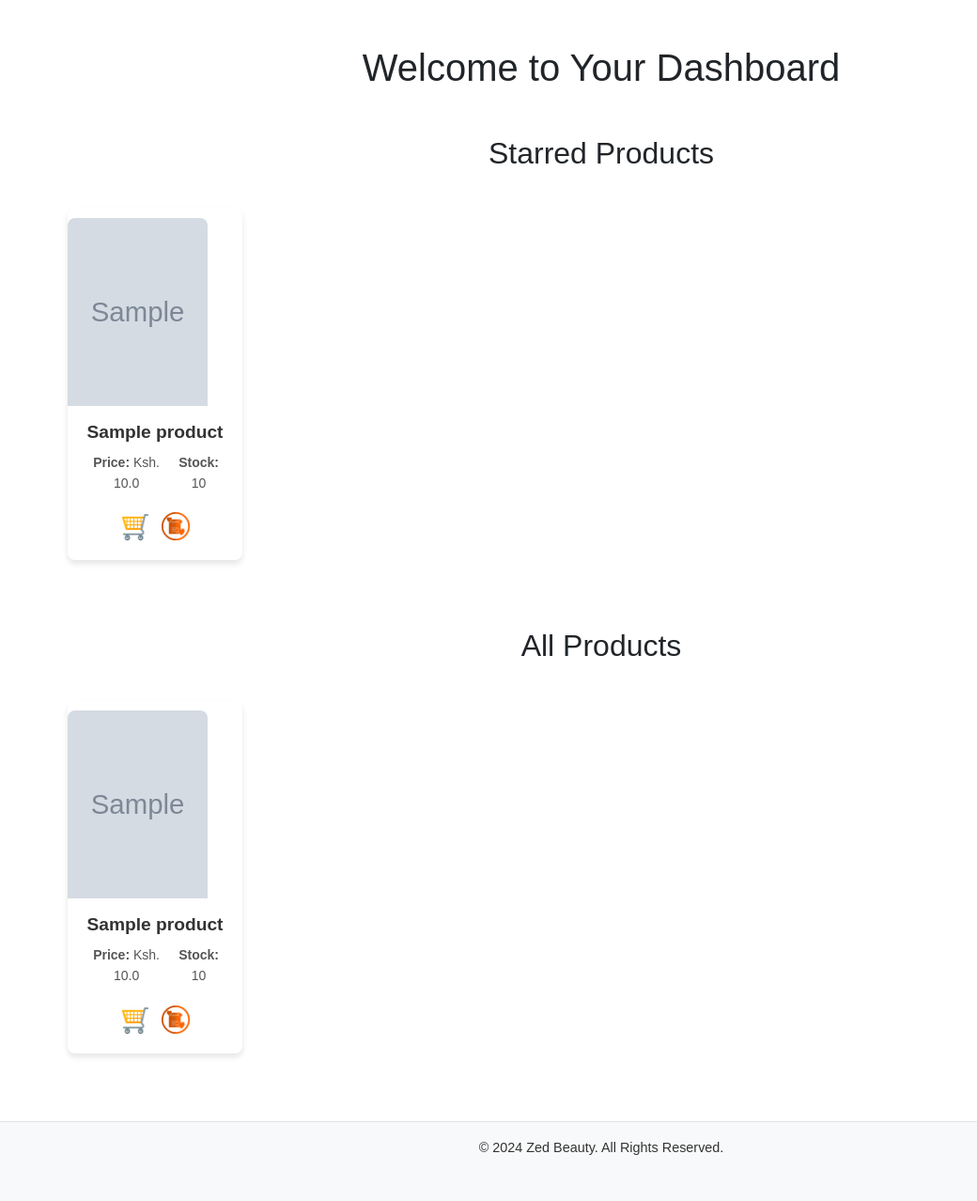
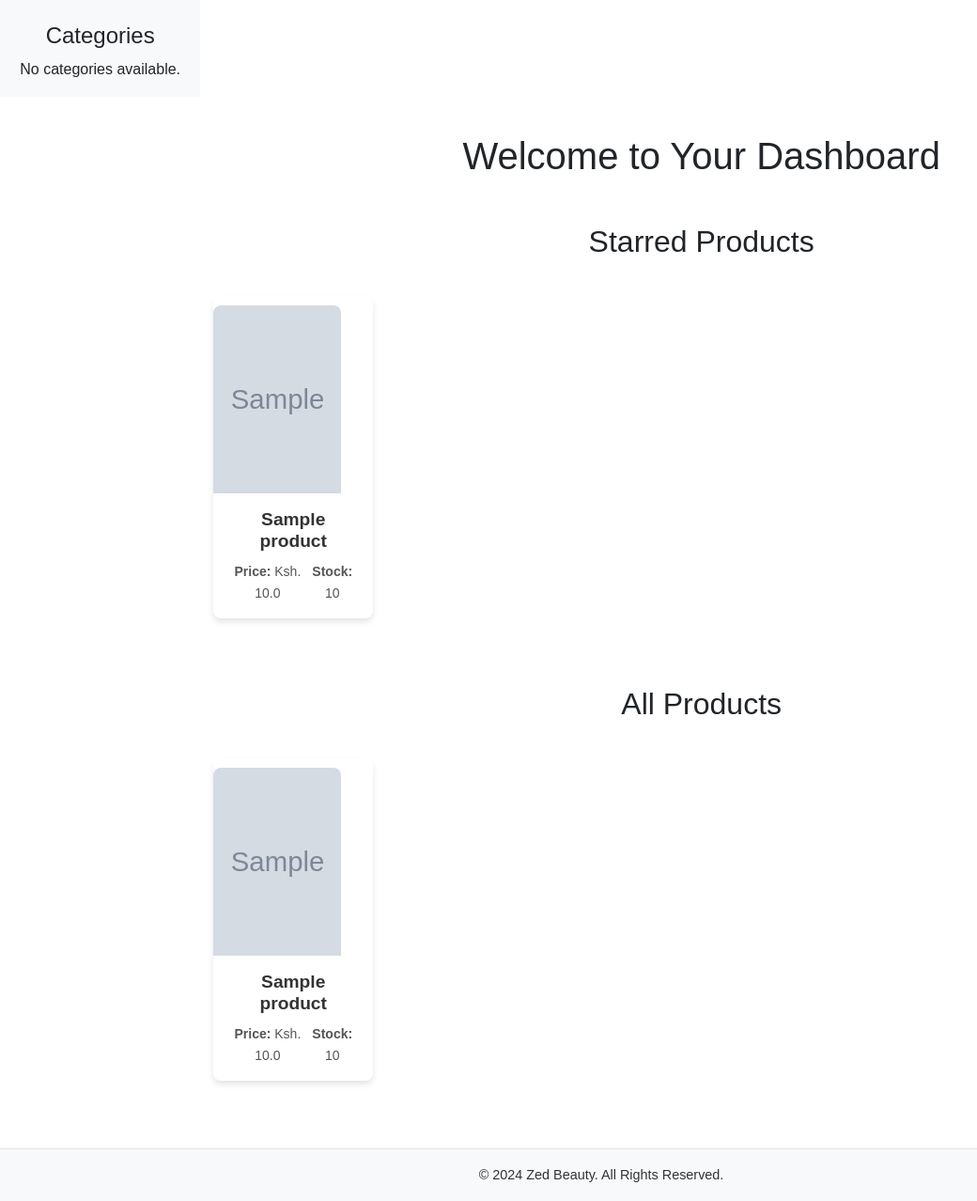
Before and after one commit to yvonnegichovi/e-commerce, a Flask app: page /dashboard in a window 1280 px wide. Shown: the part 59-1337 px from the top of the page at 94% size, without its empty margins (0-1040 px from the left). Before the commit the page ends 1288 px from the top, so only its background shows below. Run offline with Flask 3, Linux system fonts and the light colour scheme; a user stored in the database is signed in; tables that the repository leaves empty hold one stand-in row (values such as "Sample post"); grey boxes marked "Sample" are stand-in pictures.

Commit message:
removed status from products model

```diff
--- a/entry/models.py
+++ b/entry/models.py
@@ -98,7 +98,6 @@
     stock = db.Column(db.Integer, default=0)
     created_at = db.Column(db.DateTime, default=datetime.utcnow)
     is_starred = db.Column(db.Boolean, default=False)
-    status = db.Column(db.String(20), nullable=False, default='unordered')
 
     # Foreign key to Category
     category_id = db.Column(db.Integer, db.ForeignKey('categories.id'), nullable=False)
--- a/entry/routes/product_routes.py
+++ b/entry/routes/product_routes.py
@@ -124,3 +124,14 @@
         return jsonify({'status': 'success', 'message': 'Item removed successfully'}), 200
     except Exception as e:
         return jsonify({'status': 'error', 'message': 'Failed to remove item', 'error': str(e)}), 500
+
+
+@product.route('/categories/<int:category_id>')
+def list_by_category(category_id):
+    """
+    Lists products in a specific category.
+    """
+    category = Category.query.get_or_404(category_id)
+    products = Product.query.filter_by(category_id=category.id).all()
+    print(f"FETCHED {category.name} SUCESSFULLY")
+    return render_template('product/list_by_category.html', category=category, products=products)
--- a/entry/templates/dashboard.html
+++ b/entry/templates/dashboard.html
@@ -33,11 +33,35 @@
         </div>
     </nav>
 
+    <!-- Main Content Layout -->
+    <div class="container-fluid">
+        <div class="row">
+            <!-- Side Navigation -->
+            <nav class="col-md-3 col-lg-2 d-md-block bg-light sidebar">
+                <div class="position-sticky">
+                    <h4 class="text-center mt-4">Categories</h4>
+                    <ul class="nav flex-column">
+                        {% if categories %}
+                            {% for category in categories %}
+                                <li class="nav-item">
+                                    <a class="nav-link" href="{{ url_for('product.list_by_category', category_id=category.id) }}">
+                                        {{ category.name }}
+                                    </a>
+                                </li>
+                            {% endfor %}
+                        {% else %}
+                            <li class="nav-item">
+                                <p class="text-center">No categories available.</p>
+                            </li>
+                        {% endif %}
+                    </ul>
+                </div>
+            </nav>
+
             <!-- Main Content -->
-    <div class="container mt-5">
-        <h1 class="text-center">Welcome to Your Dashboard</h1>
+            <main class="col-md-9 ms-sm-auto col-lg-10 px-md-4">
+                <h1 class="text-center mt-4">Welcome to Your Dashboard</h1>
 
-        <!-- Product Listings -->
                 <!-- Starred Products Section -->
                 <div id="all_products" class="row mt-5">
                     <h2 class="text-center mb-4">Starred Products</h2>
@@ -52,21 +76,11 @@
                                     <div class="card-body">
                                         <a href="{{ url_for('product.product_detail', product_id=product.id) }}">
                                             <h5 class="card-title">{{ product.product_name }}</h5>
+                                        </a>
                                         <p class="card-text d-flex justify-content-between">
-                                </a>
                                             <span><strong>Price:</strong> Ksh. {{ product.price }}</span>
                                             <span><strong>Stock:</strong> {{ product.stock }}</span>
                                         </p>
-
-                                <!-- Edit button specific to each product -->
-                                <a href="#" class="btn btn-warning p-0" style="border: none;">
-                                    <img src="{{ url_for('static', filename='images/shopping_cart.png') }}" alt="Cart" style="width: 30px; height: 30px;">
-                                </a>
-                                <form action="#" method="POST" style="display: inline;">
-                                    <button type="submit" class="btn btn-danger p-0" style="border: none; background: none;">
-                                        <img src="{{ url_for('static', filename='images/wishlist-icon.jpg') }}" alt="Wishlist" style="width: 30px; height: 30px;">
-                                    </button>
-                                </form>
                                     </div>
                                 </div>
                             </div>
@@ -83,21 +97,18 @@
                         {% for product in products %}
                             <div class="col-lg-2 col-md-4 col-sm-6 col-12 mb-4">
                                 <div class="card">
-                            <img src="{{ url_for('static', filename=product.image) if product.image else 'https://via.placeholder.com/150' }}" class="card-img-top" alt="{{ product.product_name }}">                                                        <div class="card-body">                                                        <h5 class="card-title">{{ product.product_name }}</h5>
+                                    <a href="{{ url_for('product.product_detail', product_id=product.id) }}">
+                                        <img src="{{ url_for('static', filename=product.image) if product.image else url_for('static', filename='images/placeholder.jpg') }}"
+                                             class="card-img-top" alt="{{ product.product_name }}">
+                                    </a>
+                                    <div class="card-body">
+                                        <a href="{{ url_for('product.product_detail', product_id=product.id) }}">
+                                            <h5 class="card-title">{{ product.product_name }}</h5>
+                                        </a>
                                         <p class="card-text d-flex justify-content-between">
                                             <span><strong>Price:</strong> Ksh. {{ product.price }}</span>
                                             <span><strong>Stock:</strong> {{ product.stock }}</span>
                                         </p>
-
-                                <!-- Edit button specific to each product -->
-                                 <a href="#" class="btn btn-warning p-0" style="border: none;">
-                                    <img src="{{ url_for('static', filename='images/shopping_cart.png') }}" alt="Cart" style="width: 30px; height: 30px;">
-                                </a>
-                                <form action="#" method="POST" style="display: inline;">
-                                    <button type="submit" class="btn btn-danger p-0" style="border: none; background: none;">
-                                        <img src="{{ url_for('static', filename='images/wishlist-icon.jpg') }}" alt="Wishlist" style="width: 30px; height: 30px;">
-                                    </button>
-                                </form>
                                     </div>
                                 </div>
                             </div>
@@ -105,6 +116,8 @@
                     {% else %}
                         <p class="text-center">No products available.</p>
                     {% endif %}
+                </div>
+            </main>
         </div>
     </div>
 
```
Also changed, not shown: entry/static/styles/product_detail.css (added, +30 -0 lines), entry/templates/products/list_by_category.html (added, +21 -0 lines), entry/templates/products/product_detail.html (+1 -9 lines), migrations/versions/c415a4e85bac_removed_status_from_product_model.py (added, +29 -0 lines), 1 other file. Lines whose indentation alone changed are shown as unchanged.
